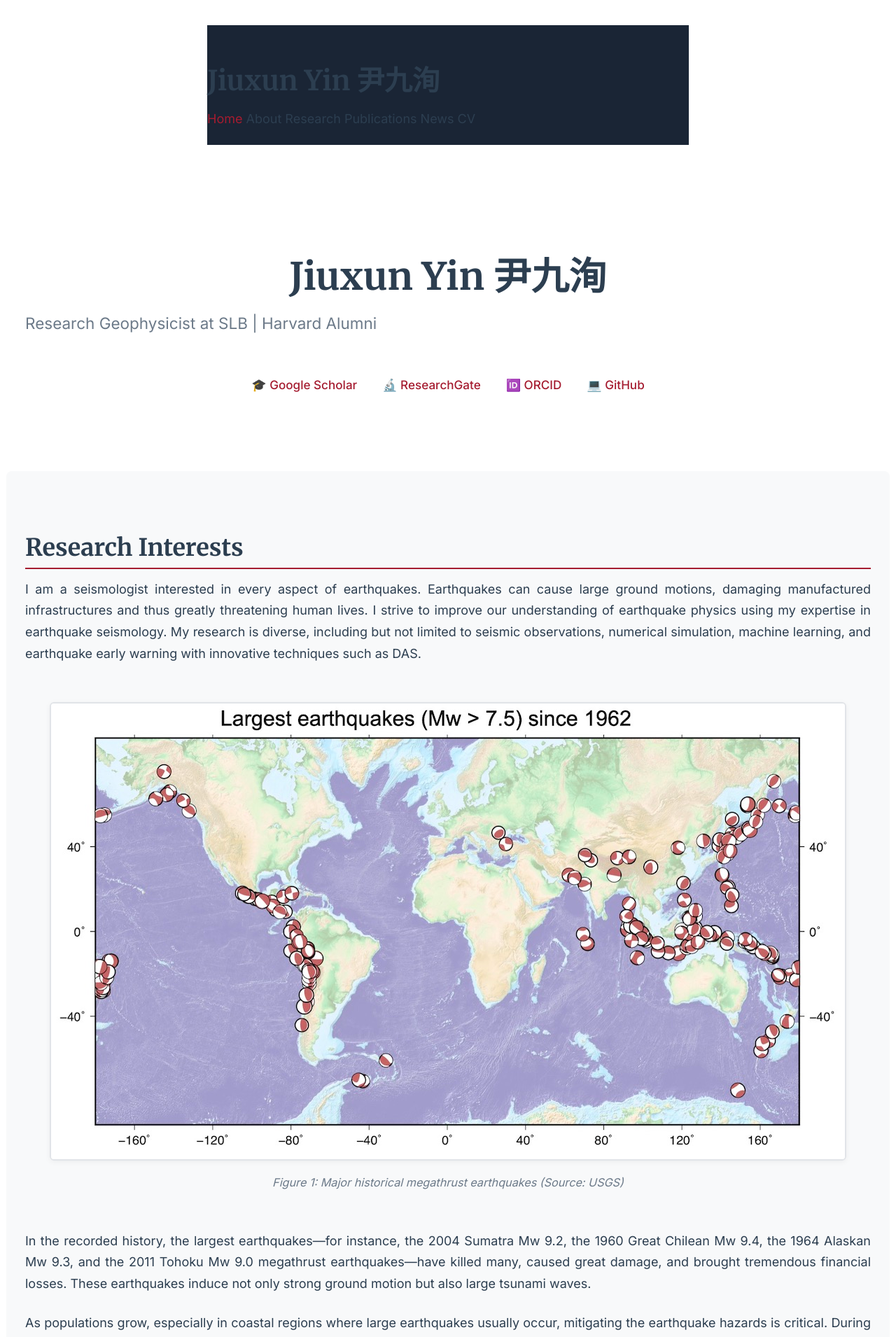
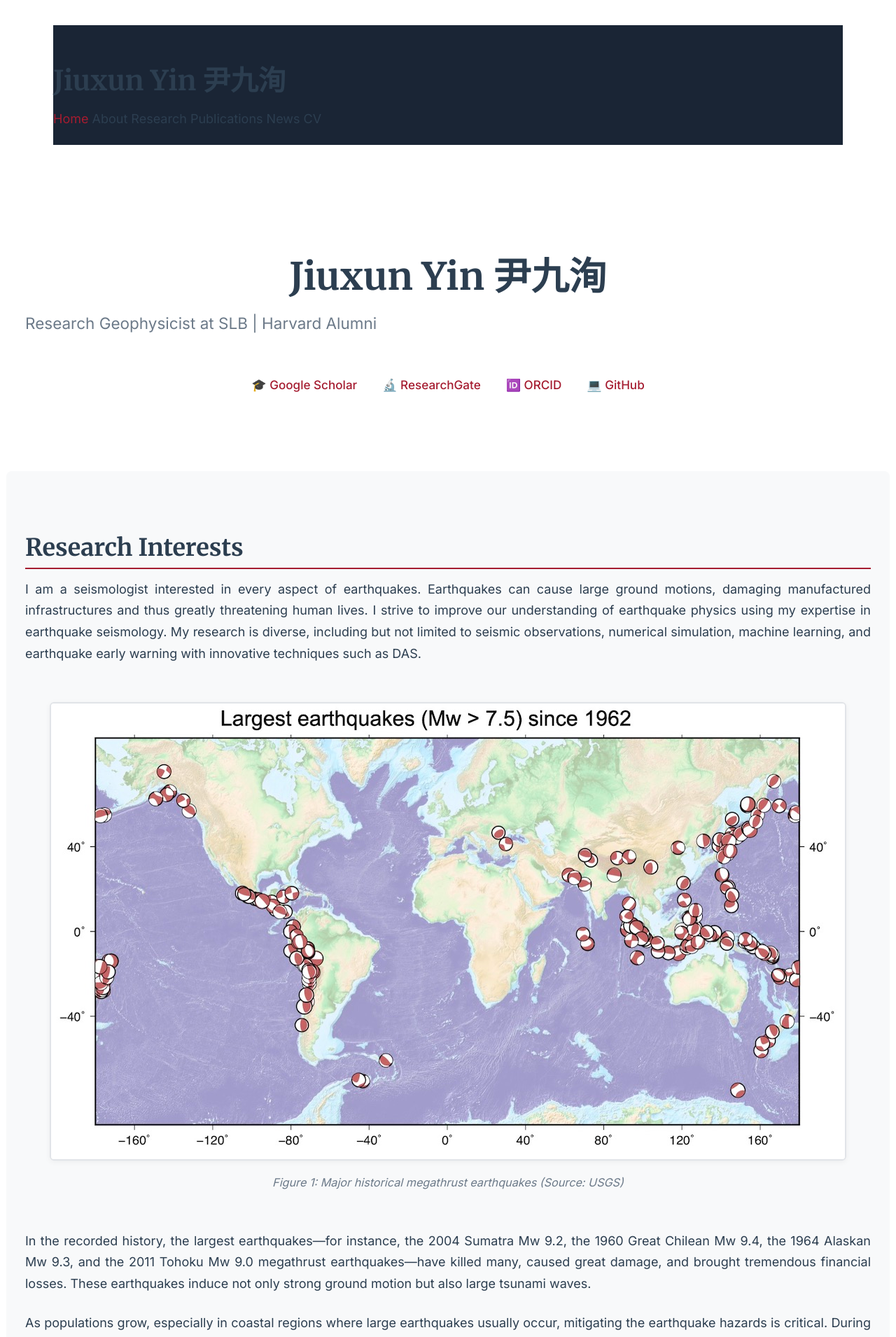
Before and after one commit to yinjiuxun/yinjiuxun.github.io, a Jekyll site: the page built from index.md, in a window 1280 px wide. Shown: the top 1910 px of the page at 70% size. Built offline with Jekyll 4.4.1, drawn with Linux system fonts in a browser that asks for light colours.

Commit message:
Increase container width from 760px to 1200px

```diff
--- a/_sass/harvard-style.scss
+++ b/_sass/harvard-style.scss
@@ -17,7 +17,7 @@
     --bg-light: #f8f9fa;         /* 浅灰分区背景 */
 
     /* 布局尺寸 */
-    --container-width: 760px;
+    --container-width: 1200px;
     --spacing-unit: 2rem;
 }
 
```
